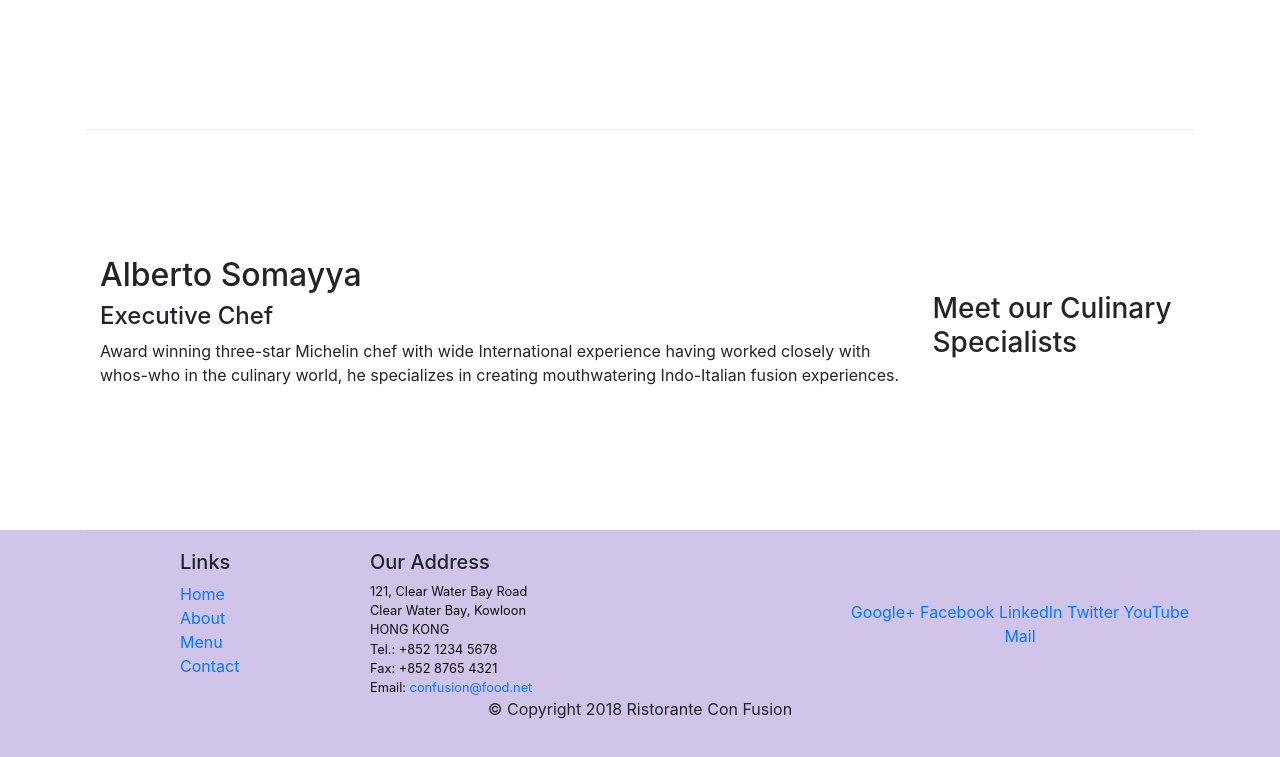
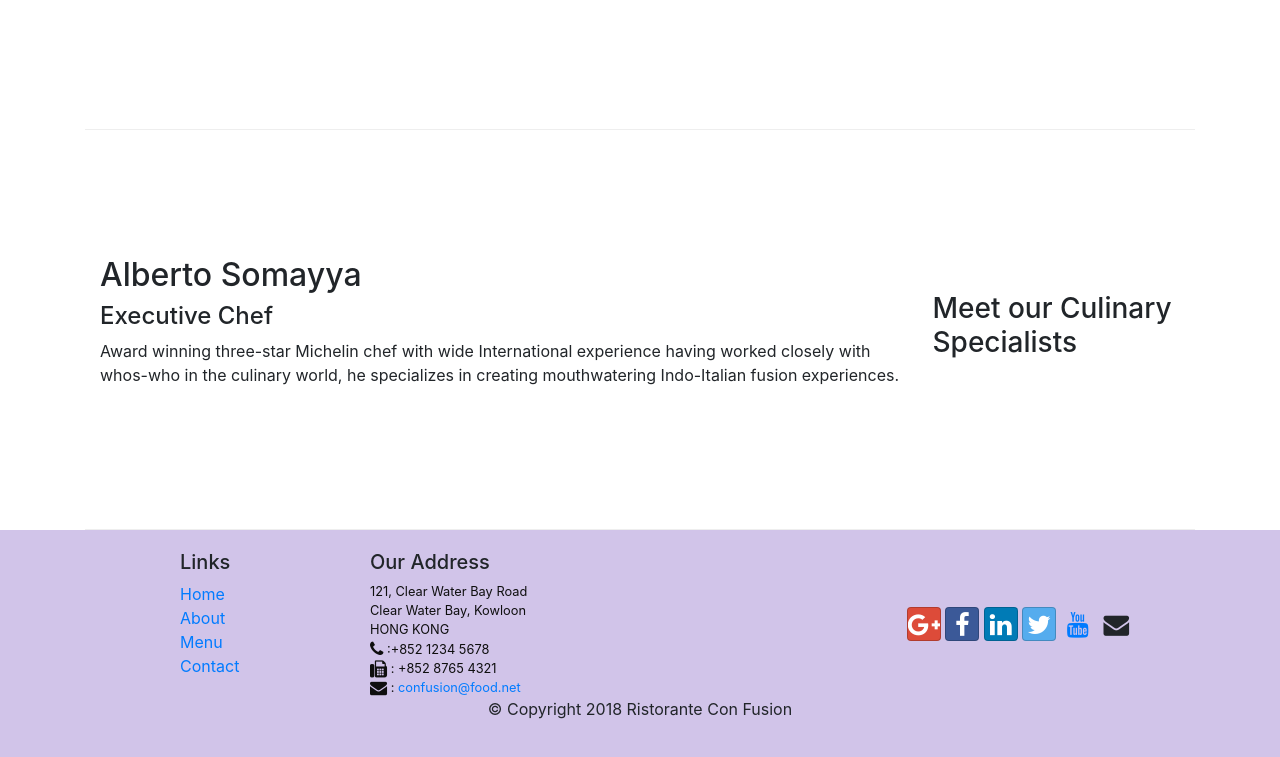
Before and after one commit to abhisheksiingh/bootstrap-, a website: page index.html in a window 1280 px wide. Shown: the part 1004-1761 px from the top of the page. Drawn offline with nearby package versions, Linux system fonts and the light colour scheme.

Commit message:
icon fonts

```diff
--- a/index.html
+++ b/index.html
@@ -10,6 +10,8 @@
         <!-- Bootstrap CSS -->
         <link rel="stylesheet" href="node_modules/bootstrap/dist/css/bootstrap.min.css">
         <link rel="stylesheet" href="css/styles.css">
+        <link rel="stylesheet" href="node_modules/font-awesome/css/font-awesome.min.css">
+        <link rel="stylesheet" href="node_modules/bootstrap-social/bootstrap-social.css">
     <title>Ristorante Con Fusion</title>
 </head>
 
@@ -22,10 +24,10 @@
             <a class="navbar-brand mr-auto" href="#">Ristorante Con Fusion</a>
             <div class="collapse navbar-collapse" id="navbar">
                 <ul class="navbar-nav mr-auto">
-                    <li class="nav-item active"><a class="nav-link" href="#">Home</a></li>
-                    <li class="nav-item"><a class="nav-link" href="./aboutus.html">About</a></li>
-                    <li class="nav-item"><a class="nav-link" href="#">Menu</a></li>
-                    <li class="nav-item"><a class="nav-link" href="#">Contact</a></li>
+                    <li class="nav-item active"><a class="nav-link" href="#"><span class="fa fa-home fa-lg"></span>Home</a></li>
+                    <li class="nav-item"><a class="nav-link" href="./aboutus.html"><span class="fa fa-info fa-lg"></span>About</a></li>
+                    <li class="nav-item"><a class="nav-link" href="#"><span class="fa fa-list fa-lg"></span>Menu</a></li>
+                    <li class="nav-item"><a class="nav-link" href="#"><span class="fa fa-address-card fa-lg"></span>Contact</a></li>
                 </ul>
             </div>
         </div>
@@ -95,19 +97,19 @@
 		              121, Clear Water Bay Road<br>
 		              Clear Water Bay, Kowloon<br>
 		              HONG KONG<br>
-		              Tel.: +852 1234 5678<br>
-		              Fax: +852 8765 4321<br>
-		              Email: <a href="mailto:confusion@food.net">confusion@food.net</a>
+		              <i class="fa fa-phone fa-lg"></i> :+852 1234 5678<br>
+		              <i class="fa fa-fax fa-lg"></i> : +852 8765 4321<br>
+		              <i class="fa fa-envelope fa-lg"></i> : <a href="mailto:confusion@food.net">confusion@food.net</a>
 		           </address>
                 </div>
                 <div class="col-12 col-sm-4 align-self-center">
                     <div class="text-center">
-                        <a href="http://google.com/+">Google+</a>
-                        <a href="http://www.facebook.com/profile.php?id=">Facebook</a>
-                        <a href="http://www.linkedin.com/in/">LinkedIn</a>
-                        <a href="http://twitter.com/">Twitter</a>
-                        <a href="http://youtube.com/">YouTube</a>
-                        <a href="mailto:">Mail</a>
+                        <a class="btn btn-social-icon btn-google" href="http://google.com/+"><i class="fa fa-google-plus"></i></a>
+                        <a class="btn btn-social-icon btn-facebook" href="http://www.facebook.com/profile.php?id="><i class="fa fa-facebook"></i></a>
+                        <a class="btn btn-social-icon btn-linkedin" href="http://www.linkedin.com/in/"><i class="fa fa-linkedin"></i></a>
+                        <a class="btn btn-social-icon btn-twitter" href="http://twitter.com/"><i class="fa fa-twitter"></i></a>
+                        <a class="btn btn-social-icon bt-youtube" href="http://youtube.com/"><i class="fa fa-youtube"></i></a>
+                        <a class="btn btn-social-icon href="mailto:"><i class="fa fa-envelope"></i></a>
                     </div>
                 </div>
            </div>
--- a/package.json
+++ b/package.json
@@ -15,8 +15,11 @@
   },
   "dependencies": {
     "bootstrap": "^4.0.0",
+    "bootstrap-social": "^5.1.1",
+    "font-awesome": "^4.7.0",
     "jquery": "^3.3.1",
-    "popper.js": "^1.12.9"
+    "popper.js": "^1.12.9",
+    "save": "^2.4.0"
   },
   "repository": {
     "type": "git",
```
Also changed, not shown: aboutus.html (+15 -14 lines), 1 other file.
